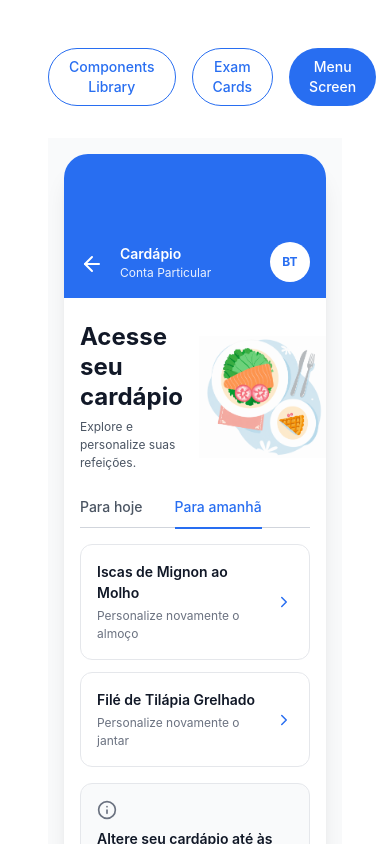
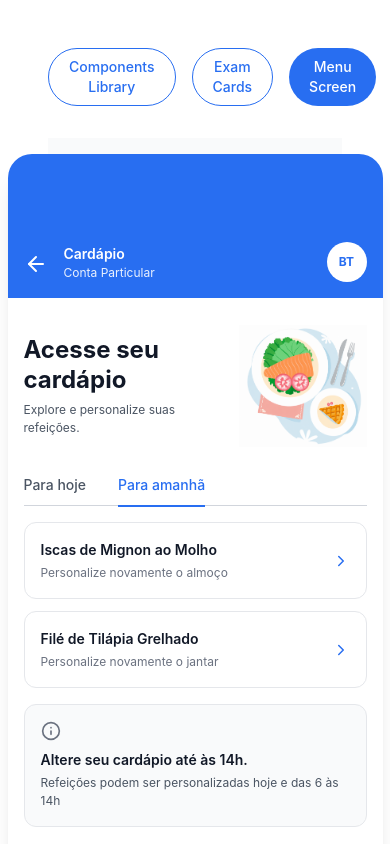
Before and after one commit to fabianolborbaa/hsl-app, a React (Vite) app: page / in a window 390 px wide. Both pictures are taken after a click on the button "Menu Screen". Shown: the top 844 px of the page. Built offline with nearby package versions, Linux system fonts and the light colour scheme.

Commit message:
Fix menu mobile frame size

```diff
--- a/src/app/components/MenuScreen.tsx
+++ b/src/app/components/MenuScreen.tsx
@@ -63,7 +63,7 @@ export default function MenuScreen() {
 
   return (
     <div className="min-h-screen bg-gray-50 flex items-center justify-center p-4">
-      <div className="w-full max-w-[375px] bg-white rounded-3xl shadow-xl overflow-hidden min-h-[812px]">
+      <div className="menu-mobile-frame bg-white rounded-3xl shadow-xl overflow-hidden">
         {/* Mobile Container */}
         <div className="flex flex-col h-full">
 
--- a/src/app/components/menu/ConfirmChanges.tsx
+++ b/src/app/components/menu/ConfirmChanges.tsx
@@ -9,7 +9,7 @@ interface ConfirmChangesProps {
 export default function ConfirmChanges({ onBack, onConfirm, onCancel }: ConfirmChangesProps) {
   return (
     <div className="min-h-screen bg-gray-50 flex items-center justify-center p-4">
-      <div className="w-full max-w-[375px] bg-white rounded-3xl shadow-xl overflow-hidden min-h-[812px] relative">
+      <div className="menu-mobile-frame bg-white rounded-3xl shadow-xl overflow-hidden relative">
         <div className="flex flex-col h-full">
 
           {/* Header */}
--- a/src/app/components/menu/MealDetails.tsx
+++ b/src/app/components/menu/MealDetails.tsx
@@ -8,7 +8,7 @@ interface MealDetailsProps {
 export default function MealDetails({ onBack, onEditMeal }: MealDetailsProps) {
   return (
     <div className="min-h-screen bg-gray-50 flex items-center justify-center p-4">
-      <div className="w-full max-w-[375px] bg-white rounded-3xl shadow-xl overflow-hidden min-h-[812px]">
+      <div className="menu-mobile-frame bg-white rounded-3xl shadow-xl overflow-hidden">
         <div className="flex flex-col h-full">
 
           {/* Header */}
--- a/src/app/components/menu/MenuSelection.tsx
+++ b/src/app/components/menu/MenuSelection.tsx
@@ -13,7 +13,7 @@ export default function MenuSelection({ onBack, onConfirm }: MenuSelectionProps)
 
   return (
     <div className="min-h-screen bg-gray-50 flex items-center justify-center p-4">
-      <div className="w-full max-w-[375px] bg-white rounded-3xl shadow-xl overflow-hidden min-h-[812px]">
+      <div className="menu-mobile-frame bg-white rounded-3xl shadow-xl overflow-hidden">
         <div className="flex flex-col h-full">
 
           {/* Header */}
--- a/src/app/components/menu/SpecialMeals.tsx
+++ b/src/app/components/menu/SpecialMeals.tsx
@@ -9,7 +9,7 @@ interface SpecialMealsProps {
 export default function SpecialMeals({ onBack, onSelectMeal }: SpecialMealsProps) {
   return (
     <div className="min-h-screen bg-gray-50 flex items-center justify-center p-4">
-      <div className="w-full max-w-[375px] bg-white rounded-3xl shadow-xl overflow-hidden min-h-[812px]">
+      <div className="menu-mobile-frame bg-white rounded-3xl shadow-xl overflow-hidden">
         <div className="flex flex-col h-full">
 
           {/* Header */}
--- a/src/app/components/menu/SuccessScreen.tsx
+++ b/src/app/components/menu/SuccessScreen.tsx
@@ -10,7 +10,7 @@ interface SuccessScreenProps {
 export default function SuccessScreen({ onBack, onGoToMenu, onViewDetails }: SuccessScreenProps) {
   return (
     <div className="min-h-screen bg-gray-50 flex items-center justify-center p-4">
-      <div className="w-full max-w-[375px] bg-white rounded-3xl shadow-xl overflow-hidden min-h-[812px]">
+      <div className="menu-mobile-frame bg-white rounded-3xl shadow-xl overflow-hidden">
         <div className="flex flex-col h-full">
 
           {/* Header */}
--- a/src/styles/menu-tokens.css
+++ b/src/styles/menu-tokens.css
@@ -20,6 +20,14 @@
   --hsl-menu-weight-semibold: 600;
   --hsl-menu-weight-bold: 700;
   --hsl-menu-cta-bottom-offset: 32px;
+  --hsl-menu-frame-width: 375px;
+  --hsl-menu-frame-height: 812px;
+}
+
+.menu-mobile-frame {
+  width: var(--hsl-menu-frame-width);
+  height: var(--hsl-menu-frame-height);
+  flex-shrink: 0;
 }
 
 .menu-header-title {
```
